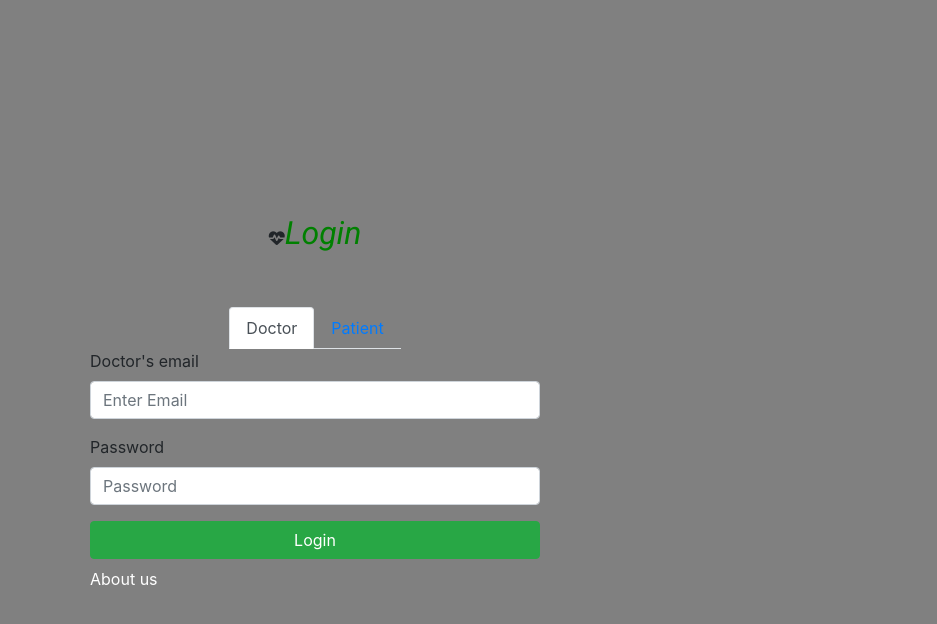
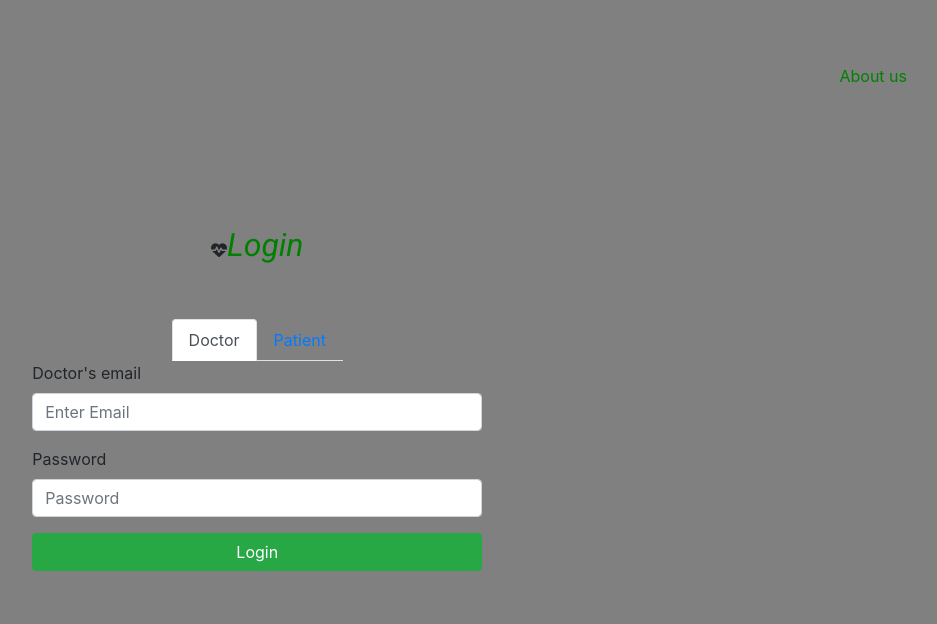
Before and after one commit to kbuika/health-monitor, a React (Create React App) app in the folder web app/: page / in a window 1280 px wide. Shown: the top 624 px of the page, without its empty margins (325-1262 px from the left). Built offline with nearby package versions, Linux system fonts and the light colour scheme; no server answers.

Commit message:
changed about-us position

```diff
--- a/web app/src/App.css
+++ b/web app/src/App.css
@@ -8,7 +8,6 @@
   align-items: center;
   justify-content: center;
   min-height: 100vh;
-  background-color: grey;
 
 
 
--- a/web app/src/components/pages/LoginPage.js
+++ b/web app/src/components/pages/LoginPage.js
@@ -13,8 +13,13 @@ function LoginPage() {
 
                 <HomeContext.Consumer>
                                 {context => (
+                            <div style={{ backgroundColor: "grey"}}>
 
+
+                                   <Link to='/about-us' style={{ textDecoration: 'none', color: 'green', float: "right", margin: '4em 3em 0em 0em'}}>About us</Link>
                                 <div className="login-container">
+
+
 
                                 <div className="header" style={{marginBottom: '50px'}}>
                                 <i className="fas fa-heartbeat animated pulse infinite"></i>
@@ -52,9 +57,7 @@ function LoginPage() {
 
 
                                     </Form>
-                                    <div style={{ alignContent: 'center'}}>
-                                    <Link to='/about-us' style={{ textDecoration: 'none', color: 'white'}}>About us</Link>
-                                    </div>
+
 
 
                                     </Tab>
@@ -92,6 +95,7 @@ function LoginPage() {
 
 
                             </div>
+                            </div>
                                 )}
 
                     </HomeContext.Consumer>
```
